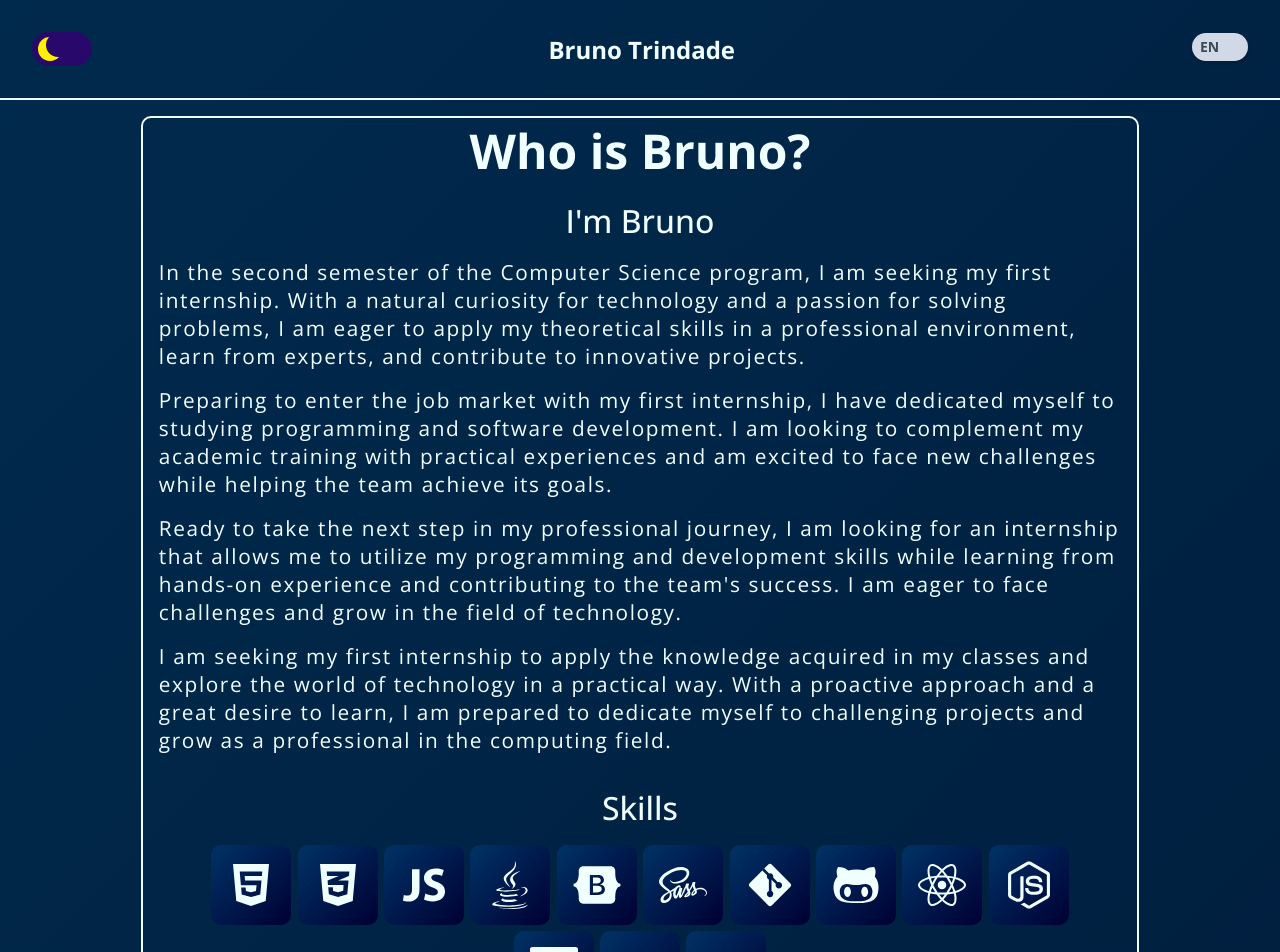
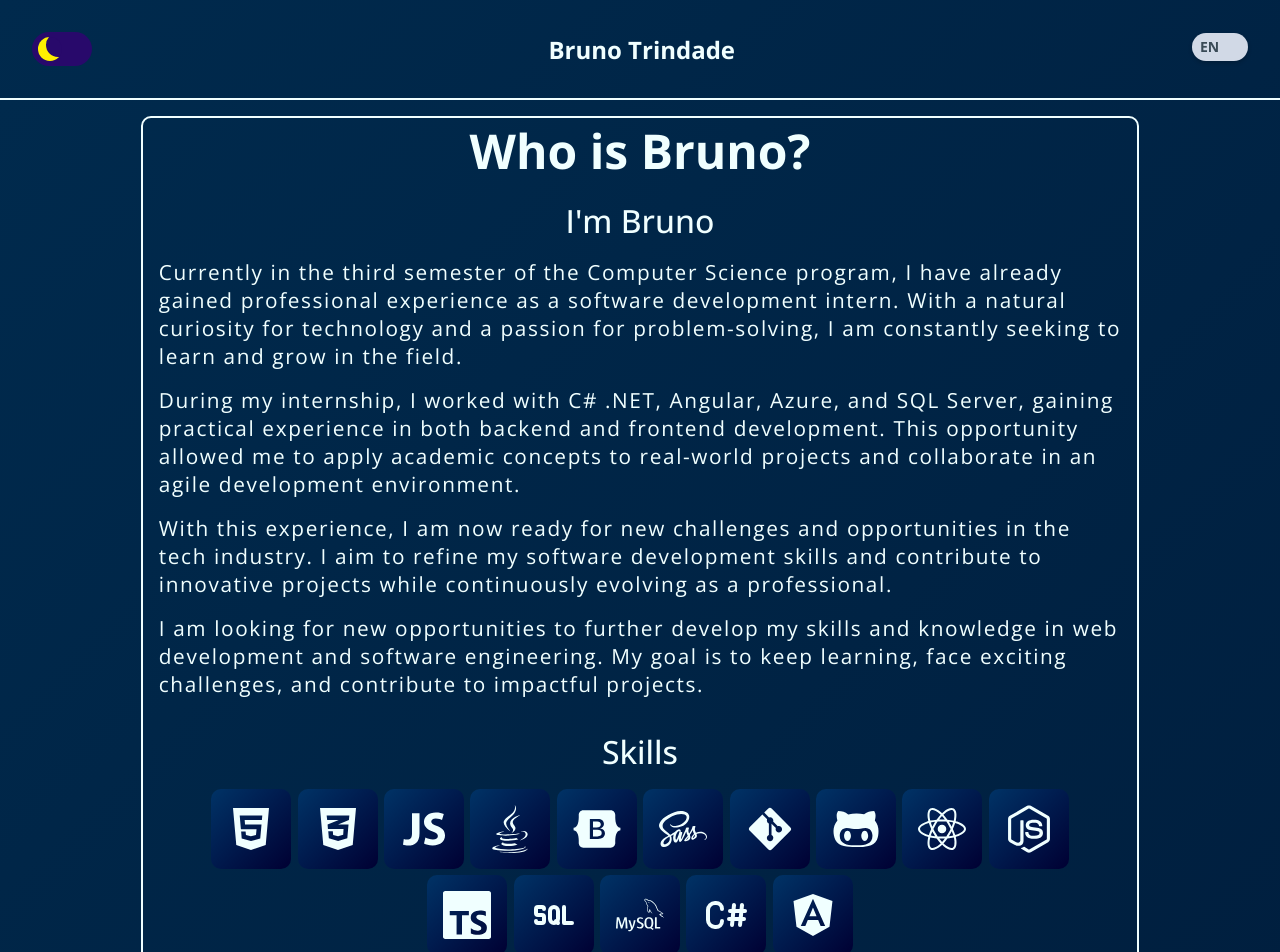
Before and after one commit to brunotrindadefm/Portifolio, a React (Vite) app: page /about in a window 1280 px wide. Shown: the top 952 px of the page. Built offline with nearby package versions, Linux system fonts and the light colour scheme.

Commit message:
refactor: change skills, address and texts about me

```diff
--- a/src/components/AboutMe/AboutMe.jsx
+++ b/src/components/AboutMe/AboutMe.jsx
@@ -1,10 +1,10 @@
 import './AboutMe.scss';
 
-import { FaHtml5, FaCss3Alt, FaReact, FaBootstrap, FaSass, FaJava, FaGitAlt, FaGithubAlt, FaNodeJs, FaNode } from "react-icons/fa";
+import { FaHtml5, FaCss3Alt, FaReact, FaBootstrap, FaSass, FaJava, FaGitAlt, FaGithubAlt, FaNodeJs, FaAngular } from "react-icons/fa";
 import { IoLogoJavascript } from "react-icons/io";
 import { SiMysql, SiTypescript } from "react-icons/si";
 import { TbSql } from "react-icons/tb";
-
+import { TbBrandCSharp } from "react-icons/tb";
 import { useState, useEffect } from 'react';
 
 const AboutMe = ({ lang }) => {
@@ -18,24 +18,22 @@ const AboutMe = ({ lang }) => {
     const [subtitle, setSubtitle] = useState('')
     const [skills, setSkills] = useState('')
 
-    console.log(lang)
-
     useEffect(() => {
         if (!lang) {
             setSubtitle("I'm Bruno")
             setTitle('Who is Bruno?')
-            setText1('In the second semester of the Computer Science program, I am seeking my first internship. With a natural curiosity for technology and a passion for solving problems, I am eager to apply my theoretical skills in a professional environment, learn from experts, and contribute to innovative projects.')
-            setText2('Preparing to enter the job market with my first internship, I have dedicated myself to studying programming and software development. I am looking to complement my academic training with practical experiences and am excited to face new challenges while helping the team achieve its goals.')
-            setText3("Ready to take the next step in my professional journey, I am looking for an internship that allows me to utilize my programming and development skills while learning from hands-on experience and contributing to the team's success. I am eager to face challenges and grow in the field of technology.")
-            setText4('I am seeking my first internship to apply the knowledge acquired in my classes and explore the world of technology in a practical way. With a proactive approach and a great desire to learn, I am prepared to dedicate myself to challenging projects and grow as a professional in the computing field.')
+            setText1("Currently in the third semester of the Computer Science program, I have already gained professional experience as a software development intern. With a natural curiosity for technology and a passion for problem-solving, I am constantly seeking to learn and grow in the field.")
+            setText2("During my internship, I worked with C# .NET, Angular, Azure, and SQL Server, gaining practical experience in both backend and frontend development. This opportunity allowed me to apply academic concepts to real-world projects and collaborate in an agile development environment.")
+            setText3("With this experience, I am now ready for new challenges and opportunities in the tech industry. I aim to refine my software development skills and contribute to innovative projects while continuously evolving as a professional.")
+            setText4("I am looking for new opportunities to further develop my skills and knowledge in web development and software engineering. My goal is to keep learning, face exciting challenges, and contribute to impactful projects.")
             setSkills('Skills')
         } else {
             setSubtitle("Eu sou Bruno")
             setTitle('Quem é Bruno?')
-            setText1('No segundo semestre do curso de Ciência da Computação, busco meu primeiro estágio. Com uma curiosidade natural por tecnologia e uma paixão por resolver problemas, tenho vontade de aplicar minhas habilidades teóricas em um ambiente profissional, aprender com especialistas e contribuir para projetos inovadores.')
-            setText2('Com a preparação para entrar no mercado de trabalho com o primeiro estágio, tenho me dedicado ao estudo de programação e desenvolvimento de software. O objetivo é complementar a formação acadêmica com experiências práticas. Estou empolgado para enfrentar novos desafios e ajudar a equipe a alcançar seus objetivos.')
-            setText3('Pronto para dar o próximo passo na jornada profissional, procuro um estágio que permita utilizar minhas habilidades em programação e desenvolvimento, ao mesmo tempo em que aprendo com a experiência prática e contribuo para o sucesso da equipe. A expectativa é enfrentar desafios e crescer na área de tecnologia.')
-            setText4('Busco meu primeiro estágio para aplicar os conhecimentos adquiridos nas aulas e explorar a tecnologia de maneira prática. Com uma abordagem proativa e um grande desejo de aprender, estou preparado para me dedicar a projetos desafiadores e crescer como profissional na área de computação.')
+            setText1('Atualmente no terceiro semestre do curso de Ciência da Computação, já tive a oportunidade de atuar como estagiário na área de desenvolvimento de software. Minha curiosidade por tecnologia e paixão por resolver problemas continuam a me impulsionar na busca por aprendizado e crescimento profissional.')
+            setText2('Durante minha experiência de estágio, trabalhei com C# .NET, Angular, Azure e SQL Server, adquirindo conhecimentos práticos tanto em backend quanto frontend. Essa vivência me permitiu aplicar conceitos acadêmicos em projetos reais e colaborar em equipe utilizando metodologias ágeis.')
+            setText3('Com essa bagagem, estou pronto para novos desafios e oportunidades na área de tecnologia. Busco aprimorar minhas habilidades em desenvolvimento de software e contribuir para projetos inovadores, sempre aprendendo e evoluindo profissionalmente.')
+            setText4('Estou em busca de uma nova oportunidade para continuar meu crescimento na área de tecnologia, utilizando as habilidades adquiridas e expandindo meu conhecimento em desenvolvimento web e engenharia de software.')
             setSkills('Habilidades')
         }
     }, [lang])
@@ -66,6 +64,8 @@ const AboutMe = ({ lang }) => {
                     <div><SiTypescript /></div>
                     <div><TbSql /></div>
                     <div><SiMysql /></div>
+                    <div><TbBrandCSharp /></div>
+                    <div><FaAngular /></div>
                 </div>
             </div>
         </div>
--- a/src/components/Contact/Contact.jsx
+++ b/src/components/Contact/Contact.jsx
@@ -33,11 +33,11 @@ const Contact = ({ lang, xIsClick }) => {
             <div className='contact' data-aos="fade-right">
                 <div className='card' data-aos="fade-right">
                     <div className='img' data-aos="fade-right" data-aos-duration="500"> <img src={btPhoto} alt="BrunoTrindade" /></div>
-                    <p data-aos="fade-right" data-aos-duration="500" className="info">btrindade172@gmail.com</p>
+                    <p data-aos="fade-right" data-aos-duration="500" className="info">bruno.trindadefm@gmail.com</p>
                     <p data-aos="fade-right" data-aos-duration="500" className='info'>31 99069-6032</p>
                     <p data-aos="fade-right" data-aos-duration="500" className='info'>Belo Horizonte-MG</p>
-                    <p data-aos="fade-right" data-aos-duration="500" className='info'>Serra</p>
-                    <p data-aos="fade-right" data-aos-duration="500" className='info'>Professor Estevao Pinto</p>
+                    <p data-aos="fade-right" data-aos-duration="500" className='info'>Cruzeiro</p>
+                    <p data-aos="fade-right" data-aos-duration="500" className='info'>Rua Maceió</p>
                     <span data-aos="fade-right" data-aos-duration="500">{msg}</span>
                     <button data-aos="fade-right" data-aos-duration="500"><a href="https://wa.me/5531990696032?text=Olá" target='_blank'>Whatsapp</a></button>
                 </div>
```
